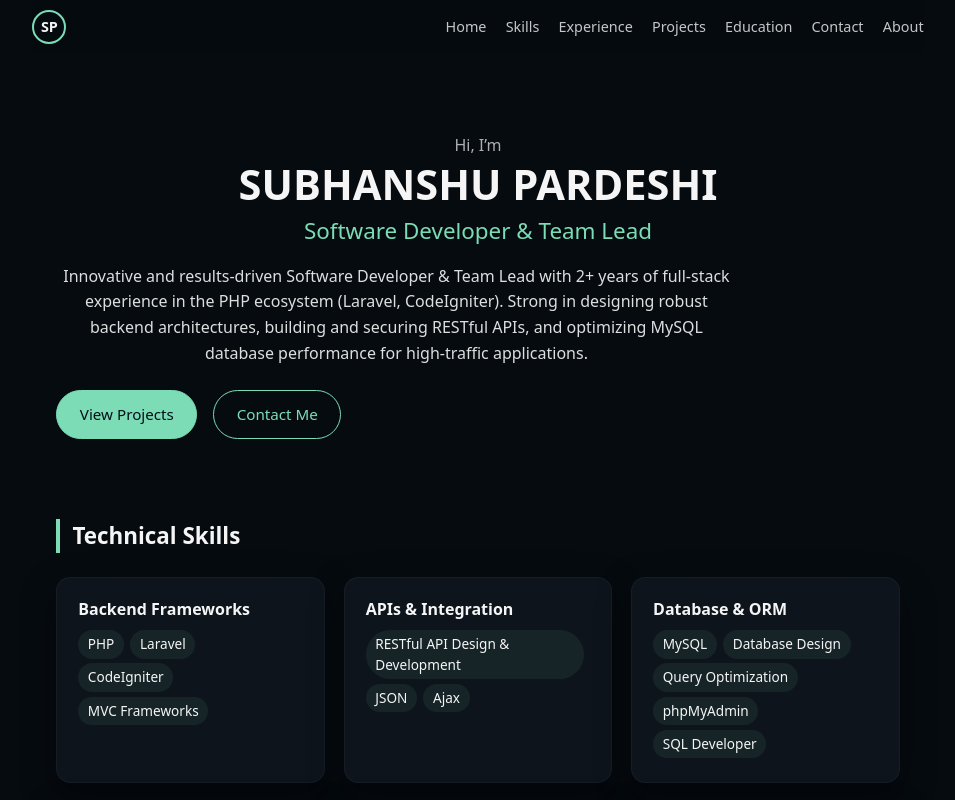
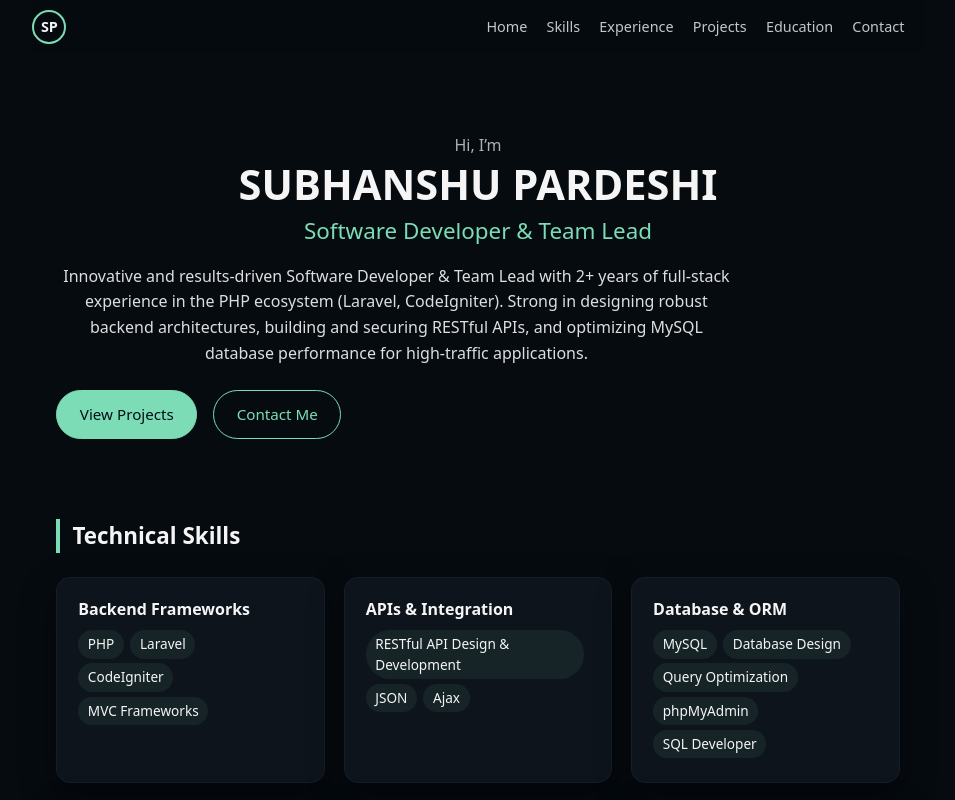
Before and after one commit to Subhanshup15/my-portfolio, a React (Vite) app: page / in a window 1280 px wide. Shown: the top 800 px of the page, without its empty margins (162-1117 px from the left). Built offline with nearby package versions, Linux system fonts and the light colour scheme.

Commit message:
hide About

```diff
--- a/src/App.jsx
+++ b/src/App.jsx
@@ -21,7 +21,7 @@
             <li><a href="#projects">Projects</a></li>
             <li><a href="#education">Education</a></li>
             <li><a href="#contact">Contact</a></li>
-            <li><Link to="/about">About</Link></li>
+            <li><Link to="/about"></Link></li>
           </ul>
         </nav>
       )}
```
